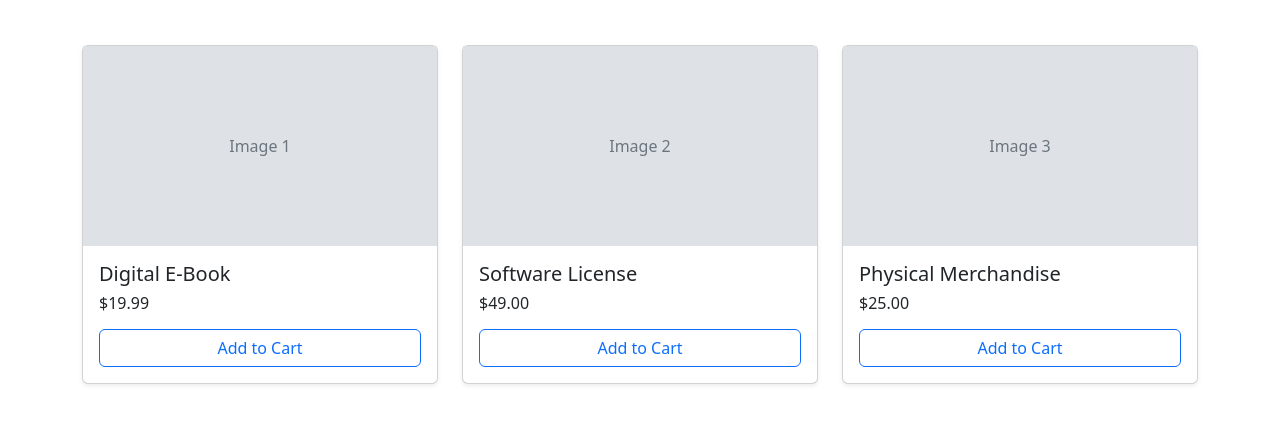
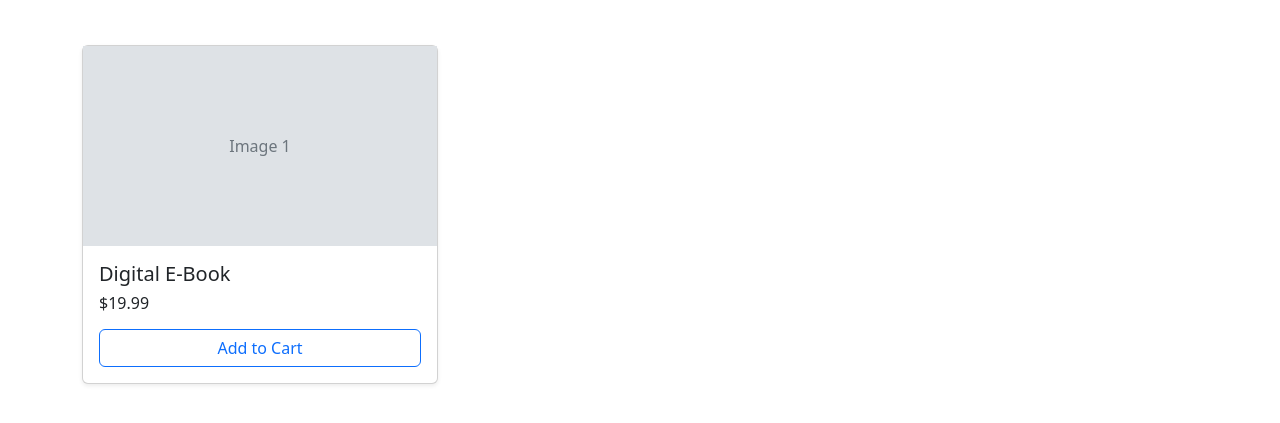
Before and after one commit to Kaifyuu/Kaify-Uni, a plain HTML site: page My Works/template.html in a window 1280 px wide. Shown: the part 427-850 px from the top of the page. Drawn offline with nearby package versions, Linux system fonts and the light colour scheme.

Commit message:
Remove product cards from template.html
Removed product cards for Software License and Physical Merchandise.

```diff
--- a/My Works/template.html
+++ b/My Works/template.html
@@ -57,30 +57,8 @@
                     </div>
                 </div>
 
-                <div class="col-md-4 col-sm-6">
-                    <div class="card h-100 shadow-sm">
-                        <div class="product-img-placeholder">Image 2</div>
-                        <div class="card-body d-flex flex-column">
-                            <h5 class="card-title">Software License</h5>
-                            <h6 class="mb-3">$49.00</h6>
-                            <button class="btn btn-outline-primary mt-auto add-to-cart-btn" data-id="2" data-name="Software License" data-price="49.00">Add to Cart</button>
-                        </div>
-                    </div>
+             <div class="row g-4" id="productGrid">
                 </div>
-
-                <div class="col-md-4 col-sm-6">
-                    <div class="card h-100 shadow-sm">
-                        <div class="product-img-placeholder">Image 3</div>
-                        <div class="card-body d-flex flex-column">
-                            <h5 class="card-title">Physical Merchandise</h5>
-                            <h6 class="mb-3">$25.00</h6>
-                            <button class="btn btn-outline-primary mt-auto add-to-cart-btn" data-id="3" data-name="Physical Merchandise" data-price="25.00">Add to Cart</button>
-                        </div>
-                    </div>
-                </div>
-
-            </div>
-        </div>
     </section>
 
     <div class="modal fade" id="registerModal" tabindex="-1">
```
